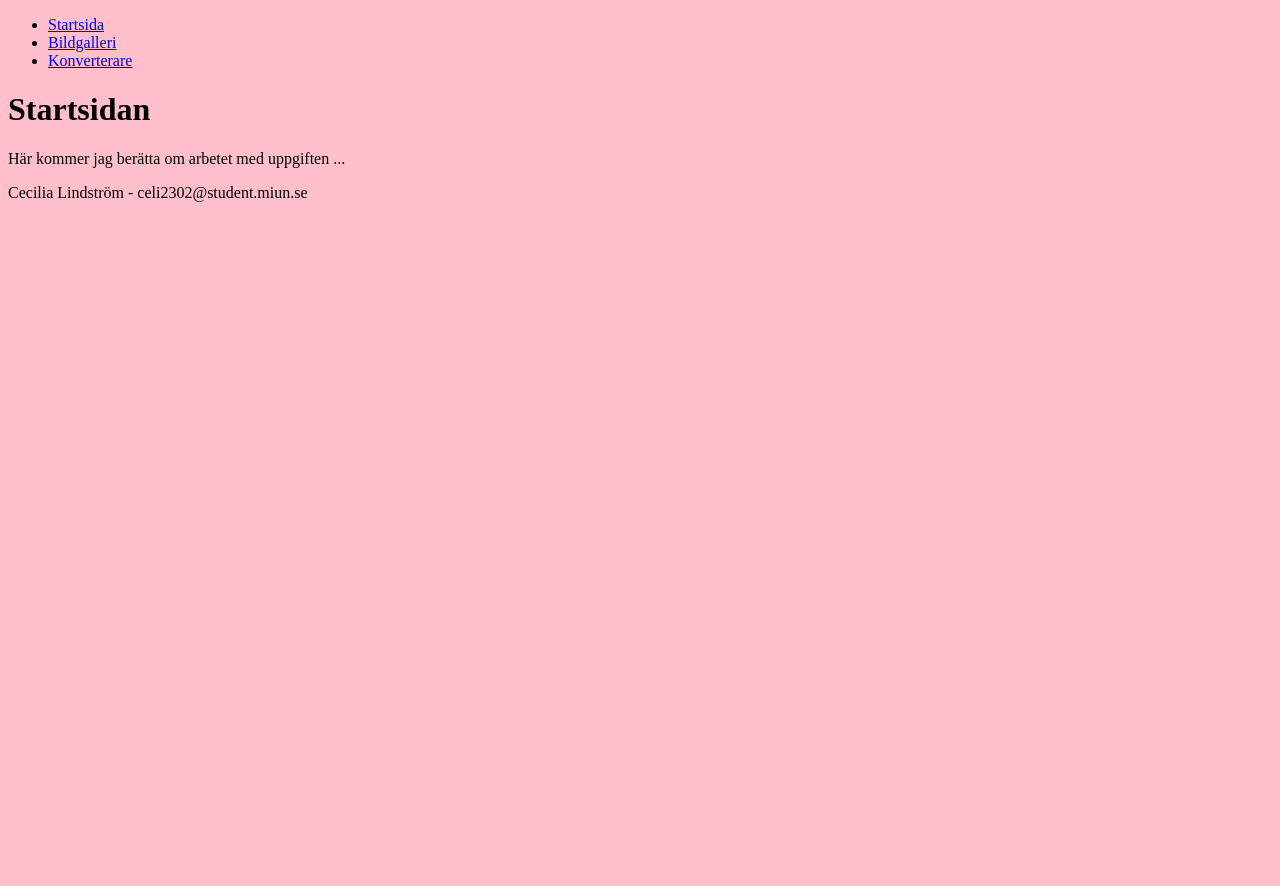
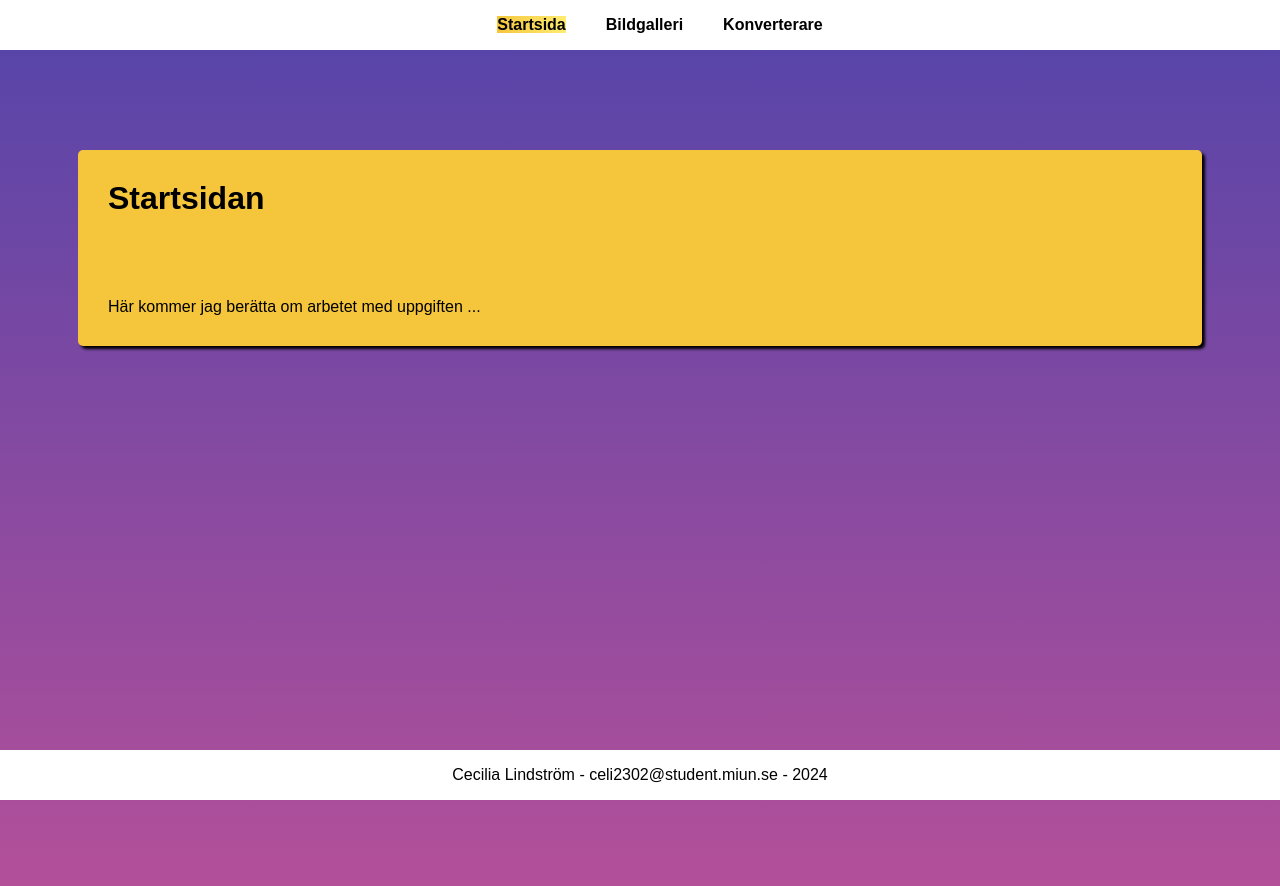
Before and after one commit to godcilla96/angular_ett, an Angular app: page /home in a window 1280 px wide. Shown: the top 886 px of the page. Before the commit the page ends 800 px from the top, so only its background shows below. Built offline with nearby package versions, Linux system fonts and the light colour scheme.

Commit message:
Uppdaterat scss

```diff
--- a/src/app/footer/footer.component.html
+++ b/src/app/footer/footer.component.html
@@ -1,3 +1,3 @@
 <footer>
-    <p> {{firstname}} {{lastname}} - {{email}} </p>
+    <p> {{firstname}} {{lastname}} - {{email}} - 2024</p>
 </footer>
--- a/src/app/footer/footer.component.scss
+++ b/src/app/footer/footer.component.scss
@@ -0,0 +1,11 @@
+footer {
+    background-color: rgb(255, 255, 255);
+    width: 100%;
+    position: fixed;
+    bottom: 0;
+    right: 0;
+
+    p {
+        text-align: center;
+    }
+}
--- a/src/app/header/header.component.scss
+++ b/src/app/header/header.component.scss
@@ -0,0 +1,27 @@
+nav {
+    background-color: rgb(255, 255, 255);
+    width: 100%;
+    position: fixed;
+    top: 0;
+    right: 0;
+    display: flex;
+    justify-content: center;
+
+    ul {
+        display: flex;
+        list-style-type: none;
+    }
+
+    li {
+        margin: 0 20px;
+    }
+
+    a {
+        text-decoration: none;
+        color:black;
+        font-weight: bolder;
+    }
+    .current {
+        background-image: linear-gradient(to left, #ffec73, #F5C63c);
+    }
+    }
--- a/src/styles.scss
+++ b/src/styles.scss
@@ -1,4 +1,18 @@
 /* You can add global styles to this file, and also import other style files */
 body {
-    background-color: pink;
+    background: linear-gradient(#5344A9, #BB5098);
+    height: 100vh;
+    font-family:Arial, Helvetica, sans-serif;
 }
+
+main {
+    box-sizing: border-box;
+    margin: 150px 70px 25px 70px;
+    border-radius: 5px;
+    box-shadow: 3px 3px 3px rgb(0, 0, 0.3);
+    background-color: #F5C63c;
+
+    p, h1 {
+        padding: 30px;
+    }
+}
```
